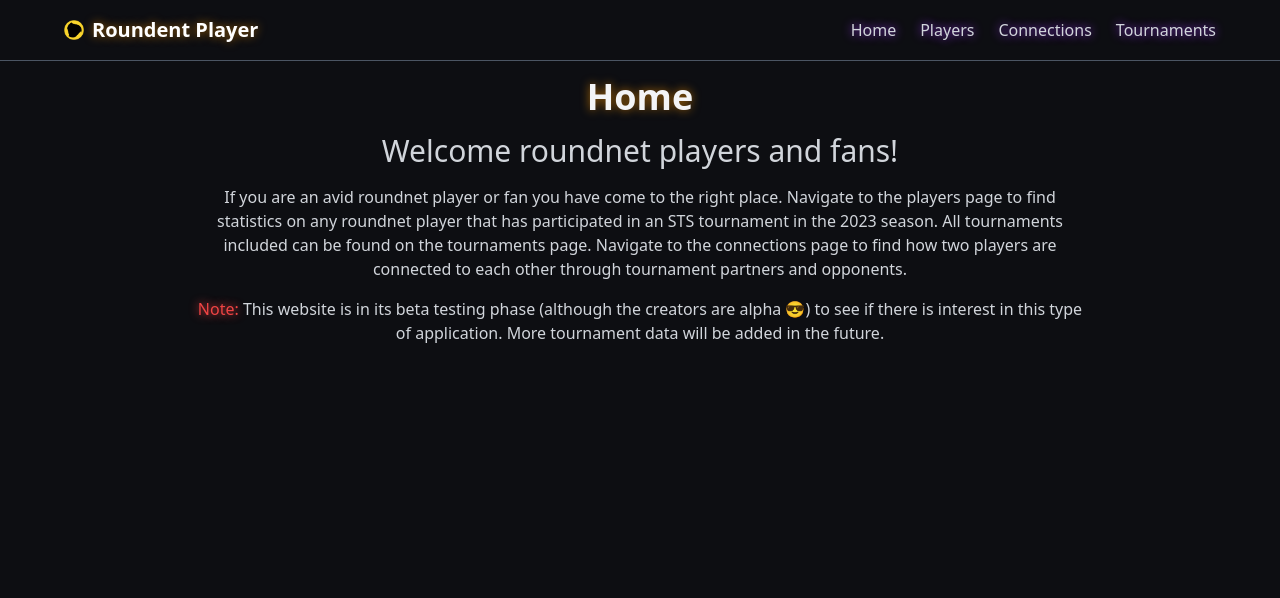
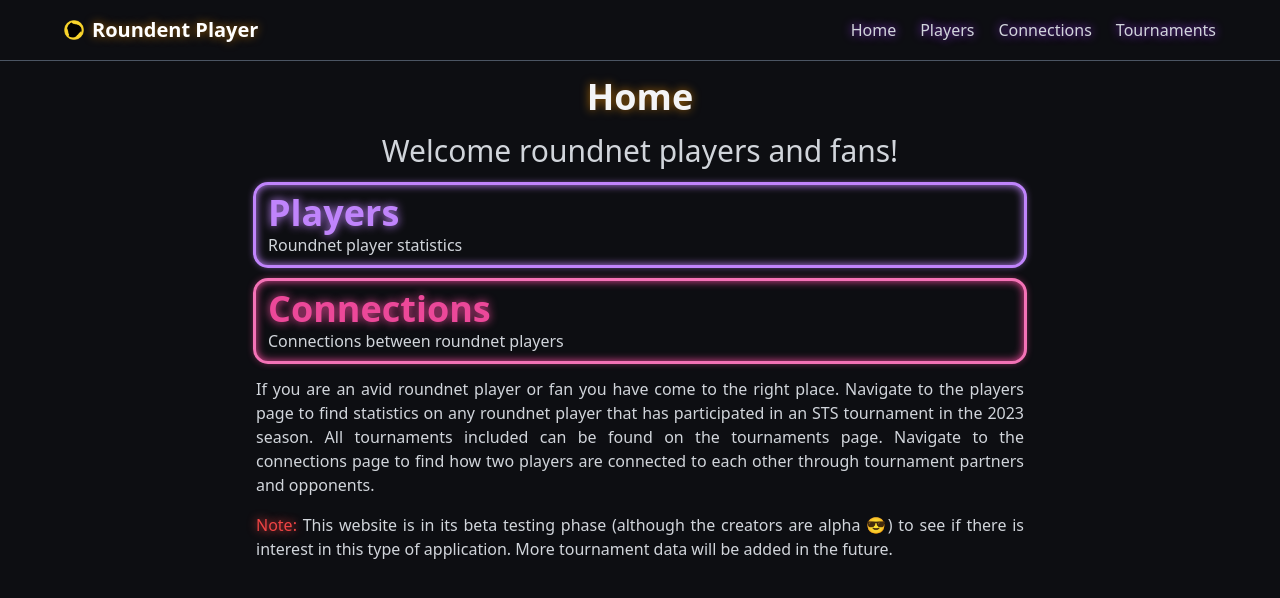
Before and after one commit to CoryChilton/roundnet-player-web-app, a Next.js app: page / in a window 1280 px wide. Shown: the top 598 px of the page. Built offline with nearby package versions, Linux system fonts and the light colour scheme.

Commit message:
styling home page

```diff
--- a/src/app/page.tsx
+++ b/src/app/page.tsx
@@ -2,19 +2,37 @@ import Link from "next/link"
 
 export default function Home() {
   return (
-    <main className="mx-8 flex flex-col items-center">
+    <main className="mx-8 flex flex-col items-center mb-20">
       <h1 className="font-bold text-4xl mb-4 text-shadow-glow shadow-yellow-700 text-gray-100">
         Home
       </h1>
-      <h2 className="text-3xl text-gray-300 mb-4 text-center">
+      <h3 className="text-3xl text-gray-300 mb-4 text-center">
         Welcome roundnet players and fans!
-      </h2>
-      <p className="max-w-4xl text-center text-gray-300 mb-4">
-        If you are an avid roundnet player or fan you have come to the right place. Navigate to the players page to find statistics on any roundnet player that has participated in an STS tournament in the 2023 season. All tournaments included can be found on the tournaments page. Navigate to the connections page to find how two players are connected to each other through tournament partners and opponents.
-      </p>
-      <p className="max-w-4xl text-center text-gray-300">
-        <span className="text-shadow-glow shadow-red-500 text-red-500">Note: </span>This website is in its beta testing phase (although the creators are alpha &#128526;) to see if there is interest in this type of application. More tournament data will be added in the future.
-      </p>
+      </h3>
+      <div className="max-w-3xl">
+        <Link href="/players">
+          <button className="block text-left w-full outline outline-purple-400 mb-4 py-2 px-3 rounded-xl shadow-tut shadow-purple-400 hover:scale-x-105 transition">
+            <h2 className="text-4xl font-bold text-purple-400 text-shadow-glow shadow-purple-400">
+              Players
+            </h2>
+            <p className="text-gray-300 font-extralight">Roundnet player statistics</p>
+          </button>
+        </Link>
+        <Link href="/connections" className="bg-white">
+          <button className="block text-left w-full outline outline-pink-400 mb-2 py-2 px-3 rounded-xl shadow-tut shadow-pink-500 hover:scale-x-105 transition">
+            <h2 className="text-4xl font-bold text-pink-500 text-shadow-glow shadow-pink-500">
+              Connections
+            </h2>
+            <p className="text-gray-300 font-extralight">Connections between roundnet players</p>
+          </button>
+        </Link>
+        <p className="text-gray-300 my-4 font-light text-justify">
+          If you are an avid roundnet player or fan you have come to the right place. Navigate to the players page to find statistics on any roundnet player that has participated in an STS tournament in the 2023 season. All tournaments included can be found on the tournaments page. Navigate to the connections page to find how two players are connected to each other through tournament partners and opponents.
+        </p>
+        <p className="text-gray-300 text-justify">
+          <span className="text-shadow-glow shadow-red-500 text-red-500">Note: </span>This website is in its beta testing phase (although the creators are alpha &#128526;) to see if there is interest in this type of application. More tournament data will be added in the future.
+        </p>
+      </div>
     </main>
   )
 }
```
